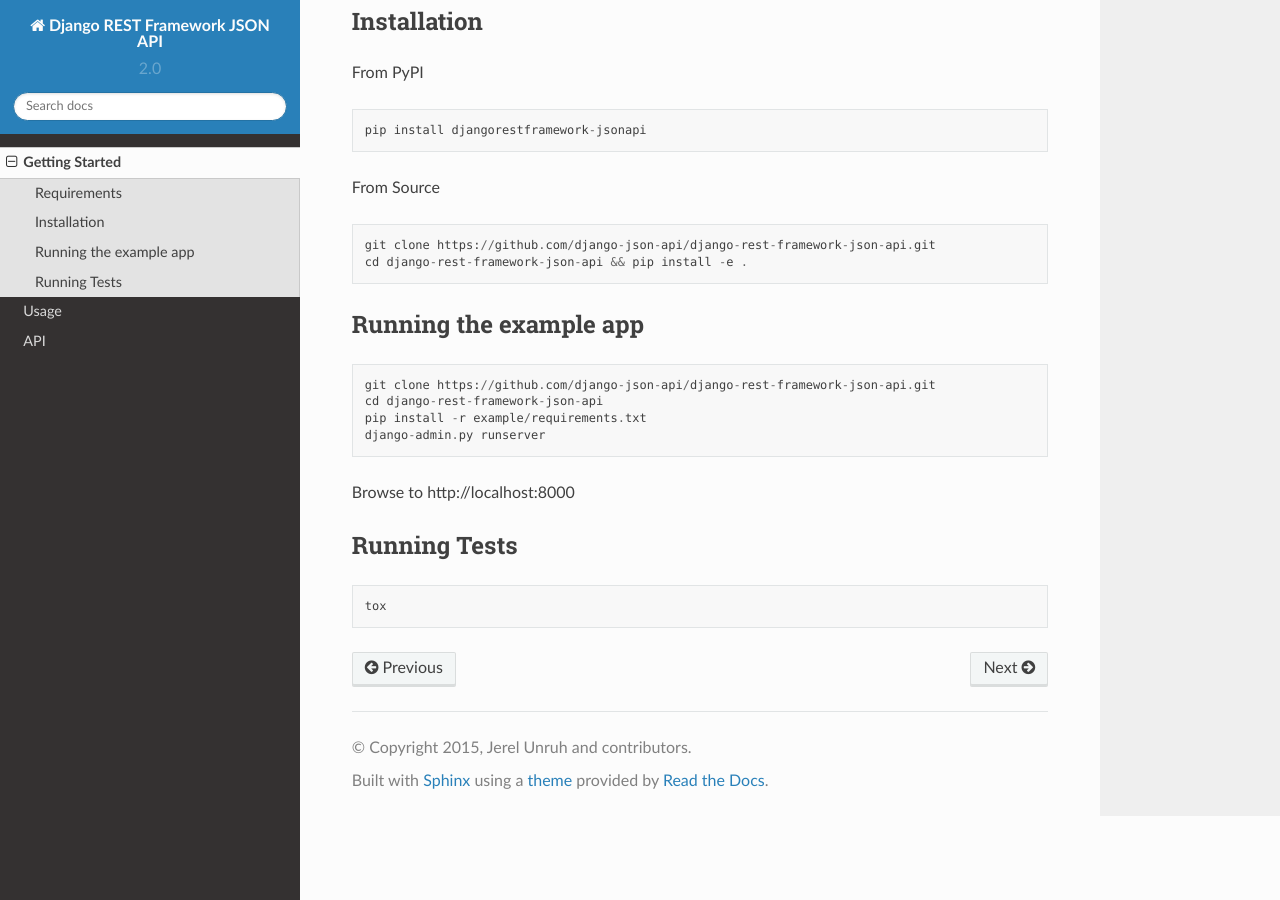
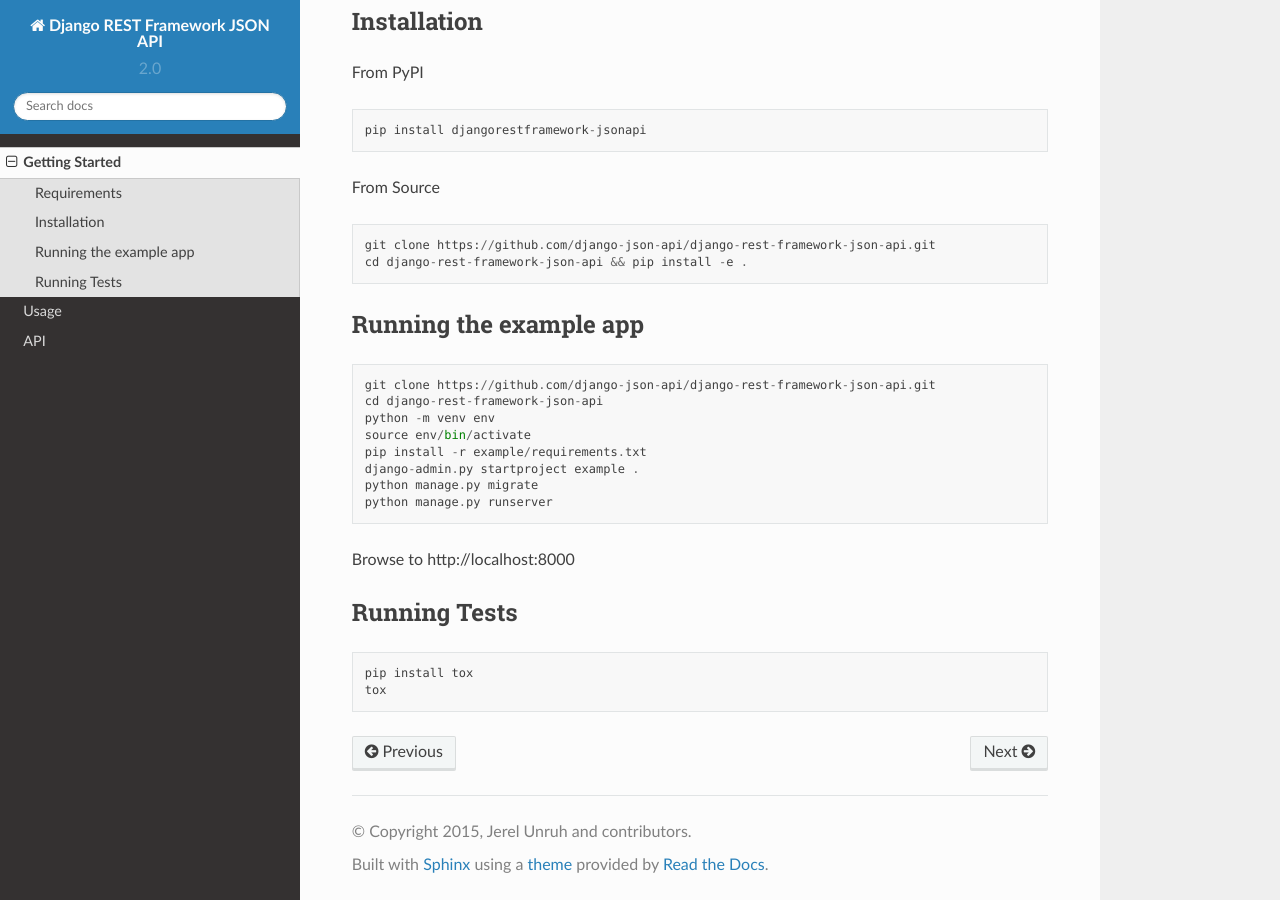
Before and after one commit to django-json-api/django-rest-framework-json-api, a Sphinx documentation site: the page built from docs/getting-started.md, in a window 1280 px wide and 900 px high, scrolled down 1178 px. Built offline with Sphinx 7.4.7 and the Read the Docs theme 2.0.0, drawn with Linux system fonts in a browser that asks for light colours.

Commit message:
xGet the steps right in the documentation to run the example app.

```diff
--- a/docs/getting-started.md
+++ b/docs/getting-started.md
@@ -70,11 +70,16 @@
 
     git clone https://github.com/django-json-api/django-rest-framework-json-api.git
     cd django-rest-framework-json-api
+    python -m venv env
+    source env/bin/activate
     pip install -r example/requirements.txt
-    django-admin.py runserver
+    django-admin.py startproject example .
+    python manage.py migrate
+    python manage.py runserver
 
 Browse to http://localhost:8000
 
 ## Running Tests
 
+    pip install tox
     tox
```
